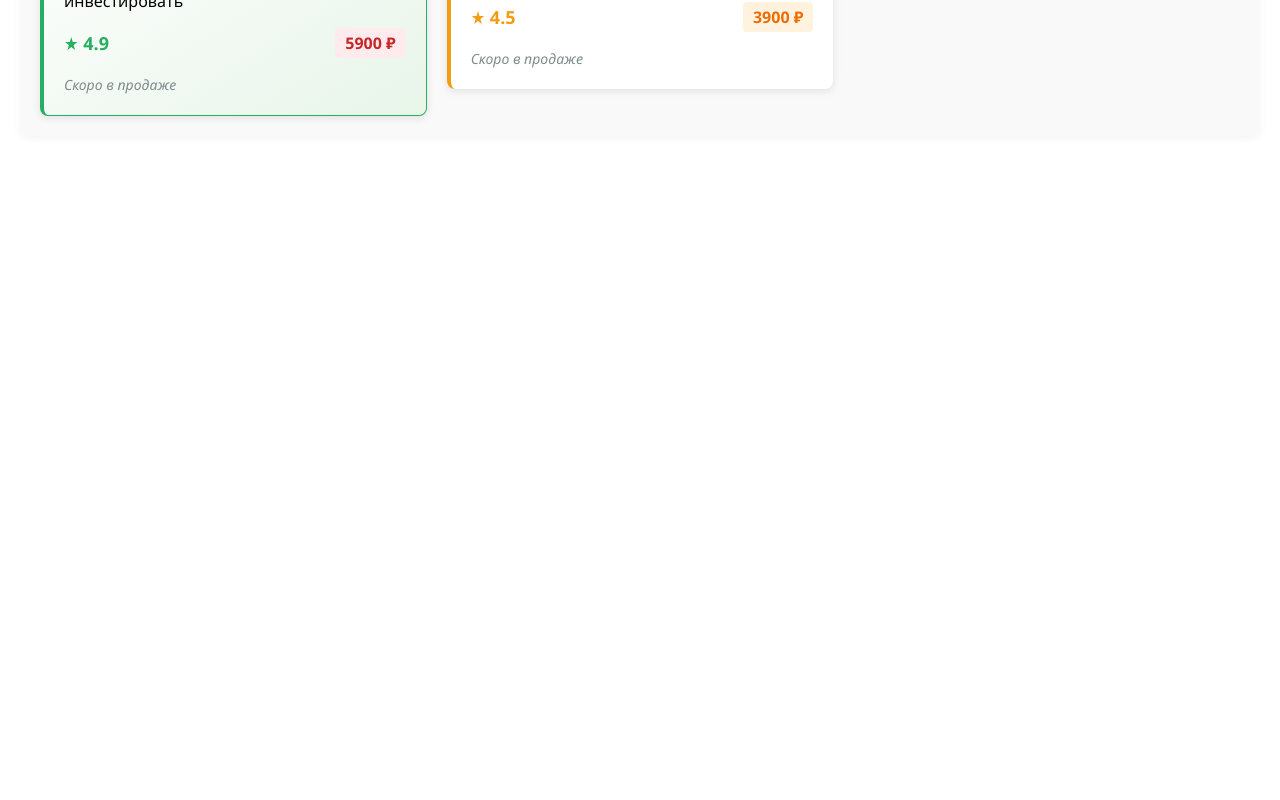
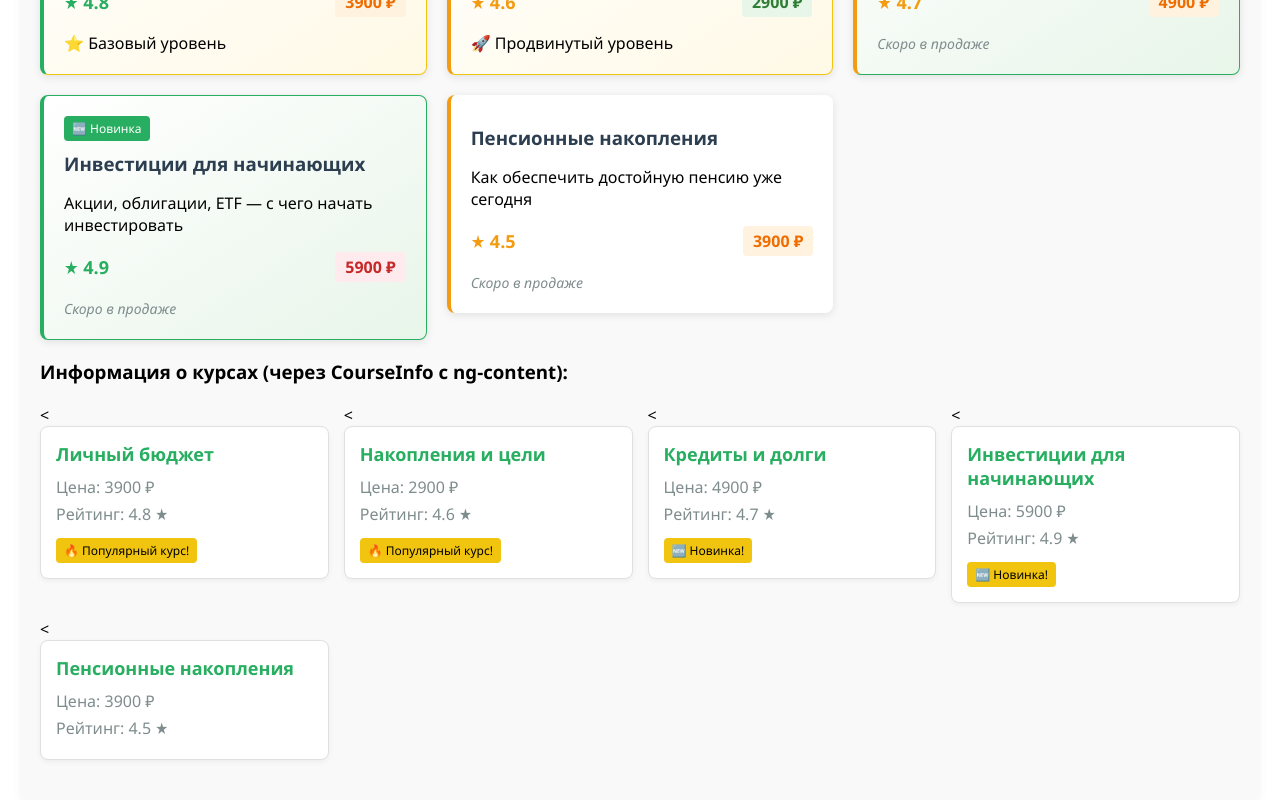
Before and after one commit to Aleksandr831/LB-1, an Angular app: page /about in a window 1280 px wide. Shown: the part 1074-1874 px from the top of the page. Before the commit the page ends 1218 px from the top, so only its background shows below. Built offline with nearby package versions, Linux system fonts and the light colour scheme.

Commit message:
Добавил лабораторную работу №4: вложенные компоненты, ng-content, ViewChild, ContentChild

```diff
--- a/src/app/about/about.html
+++ b/src/app/about/about.html
@@ -1,5 +1,12 @@
 <section>
    <h2>{{ pageTitle }}</h2>
+
+   <!-- Блок для ViewChild с шаблонной переменной -->
+   <div #infoBlock class="demo-section">
+      <h3>Демонстрация ViewChild:</h3>
+      <p>Этот блок мы получили через ViewChild и изменили его стили в коде</p>
+      <p>Фон стал зеленым, появилась зеленая рамка</p>
+   </div>
 
    <div [ngSwitch]="courseType" class="info-block">
       <ng-template ngSwitchCase="'all'">
@@ -26,8 +33,18 @@
       </ng-template>
    </div>
 
+   <h3>Все курсы (через CourseCard):</h3>
    <div class="courses-grid">
       <app-course-card *ngFor="let course of courses; index as i" [course]="course" [index]="i">
+         <span #extraContent class="extra-info" *ngIf="course.isPopular">⭐ Рекомендуем!</span>
       </app-course-card>
    </div>
+
+   <h3>Информация о курсах (через CourseInfo с ng-content):</h3>
+   <div class="courses-info">
+      <app-course-info *ngFor="let course of courses" [course]="course">
+         <span class="extra-info" *ngIf="course.isPopular">🔥 Популярный курс!</span>
+         <span class="extra-info" *ngIf="course.isNew">🆕 Новинка!</span>
+      </app-course-info>
+   </div>
 </section>
--- a/src/app/about/about.scss
+++ b/src/app/about/about.scss
@@ -61,3 +61,19 @@ h2 {
    gap: 20px;
    margin-top: 20px;
 }
+
+.courses-info {
+   display: grid;
+   grid-template-columns: repeat(auto-fill, minmax(250px, 1fr));
+   gap: 15px;
+   margin: 20px 0;
+}
+
+.extra-info {
+   display: inline-block;
+   margin-top: 8px;
+   padding: 4px 8px;
+   background-color: #f1c40f;
+   border-radius: 4px;
+   font-size: 12px;
+}
--- a/src/app/about/about.ts
+++ b/src/app/about/about.ts
@@ -1,17 +1,25 @@
-import { Component } from '@angular/core';
+import { Component, ViewChild, ElementRef, AfterViewInit } from '@angular/core';
 import { CommonModule } from '@angular/common';
 import { CourseCardComponent } from '../course-card/course-card';
+import { CourseInfo } from '../course-info/course-info';
+
 @Component({
   selector: 'app-about',
   standalone: true,
-  imports: [CommonModule, CourseCardComponent],
+  imports: [
+    CommonModule,
+    CourseCardComponent,
+    CourseInfo
+  ],
   templateUrl: './about.html',
   styleUrl: './about.scss'
 })
-export class About {
+export class About implements AfterViewInit {
   pageTitle: string = 'Все курсы платформы';
   courseType: string = 'all';
   condition: boolean = true;
+
+  @ViewChild('infoBlock') infoBlock!: ElementRef;
 
   courses: any[] = [
     {
@@ -64,4 +72,12 @@ export class About {
   toggle() {
     this.condition = !this.condition;
   }
+
+  ngAfterViewInit() {
+    console.log('Блок infoBlock:', this.infoBlock.nativeElement);
+    this.infoBlock.nativeElement.style.backgroundColor = '#e8f5e9';
+    this.infoBlock.nativeElement.style.border = '2px solid #27ae60';
+    this.infoBlock.nativeElement.style.padding = '15px';
+    this.infoBlock.nativeElement.style.borderRadius = '8px';
+  }
 }
--- a/src/app/course-card/course-card.scss
+++ b/src/app/course-card/course-card.scss
@@ -85,44 +85,6 @@
    .action-area {
       margin-top: 15px;
 
-      .counter-demo {
-         background: #f5f5f5;
-         padding: 10px;
-         border-radius: 4px;
-
-         p {
-            margin: 0 0 10px 0;
-            font-weight: bold;
-         }
-
-         button {
-            background: #27ae60;
-            color: white;
-            border: none;
-            width: 40px;
-            height: 40px;
-            border-radius: 4px;
-            margin-right: 10px;
-            cursor: pointer;
-            font-size: 18px;
-
-            &:hover {
-               background: #219a52;
-            }
-         }
-      }
-
-      .details-link {
-         display: inline-block;
-         color: #27ae60;
-         text-decoration: none;
-         font-weight: 500;
-
-         &:hover {
-            text-decoration: underline;
-         }
-      }
-
       .soon-badge {
          display: inline-block;
          color: #7f8c8d;
@@ -130,4 +92,14 @@
          font-size: 14px;
       }
    }
+
+   // Стили для контента, вставляемого через ng-content
+   ::ng-deep .extra-info {
+      display: inline-block;
+      margin-top: 10px;
+      padding: 4px 8px;
+      background-color: #f1c40f;
+      border-radius: 4px;
+      font-size: 12px;
+   }
 }
--- a/src/app/course-card/course-card.ts
+++ b/src/app/course-card/course-card.ts
@@ -1,4 +1,4 @@
-import { Component, Input } from '@angular/core';
+import { Component, Input, ContentChild, ElementRef, AfterContentInit } from '@angular/core';
 import { CommonModule } from '@angular/common';
 
 @Component({
@@ -8,9 +8,20 @@ import { CommonModule } from '@angular/common';
   templateUrl: './course-card.html',
   styleUrl: './course-card.scss'
 })
-export class CourseCardComponent {
+export class CourseCardComponent implements AfterContentInit {
   @Input() course: any;
   @Input() index: number = 0;
+
+  @ContentChild('extraContent') extraContent!: ElementRef;
+
+  ngAfterContentInit() {
+    console.log('Дополнительный контент:', this.extraContent);
+    if (this.extraContent) {
+      this.extraContent.nativeElement.style.color = '#27ae60';
+      this.extraContent.nativeElement.style.fontWeight = 'bold';
+      this.extraContent.nativeElement.style.fontSize = '14px';
+    }
+  }
 
   getRatingColor(rating: number): string {
     if (rating >= 4.8) return '#27ae60';
--- /dev/null
+++ b/src/app/course-info/course-info.html
@@ -0,0 +1,7 @@
+<<div class="course-info">
+   <h4>{{ course.name }}</h4>
+   <p>Цена: {{ course.price }} ₽</p>
+   <p>Рейтинг: {{ course.rating }} ★</p>
+
+   <ng-content></ng-content>
+   </div>
--- /dev/null
+++ b/src/app/course-info/course-info.scss
@@ -0,0 +1,18 @@
+.course-info {
+   padding: 15px;
+   border: 1px solid #e0e0e0;
+   border-radius: 8px;
+   background-color: white;
+   box-shadow: 0 2px 5px rgba(0, 0, 0, 0.05);
+
+   h4 {
+      margin: 0 0 10px 0;
+      color: #27ae60;
+      font-size: 18px;
+   }
+
+   p {
+      margin: 5px 0;
+      color: #7f8c8d;
+   }
+}
--- /dev/null
+++ b/src/app/course-info/course-info.ts
@@ -0,0 +1,13 @@
+import { Component, Input } from '@angular/core';
+import { CommonModule } from '@angular/common';
+
+@Component({
+  selector: 'app-course-info',
+  standalone: true,
+  imports: [CommonModule],
+  templateUrl: './course-info.html',
+  styleUrl: './course-info.scss'
+})
+export class CourseInfo {
+  @Input() course: any;
+}
--- a/src/app/courses/courses.html
+++ b/src/app/courses/courses.html
@@ -1,39 +1,35 @@
 <section>
-   <h2>🔥 {{ pageTitle }}</h2>
+   <h2>🔥 {{ pageTitle }}</h2> <!-- 1. ИНТЕРПОЛЯЦИЯ -->
 
+   <!-- 2. ПРИВЯЗКА К СВОЙСТВУ ЭЛЕМЕНТА -->
    <div class="demo-section">
-      <h3>1. Привязка к свойству элемента</h3>
+      <h3>1. Привязка к свойству элемента (property binding)</h3>
       <img [src]="courseImageUrl" [width]="imageWidth" [height]="imageHeight" alt="Курсы">
-      <p>Ширина картинки: {{ imageWidth }}px</p>
+      <p>Ширина картинки: {{ imageWidth }}px (значение из компонента)</p>
    </div>
 
+   <!-- 3. ПРИВЯЗКА МЕТОДА К СОБЫТИЮ -->
    <div class="demo-section">
-      <h3>2. Привязка метода к событию</h3>
+      <h3>2. Привязка метода к событию (event binding)</h3>
       <button (click)="buttonClicked()">Нажми меня!</button>
       <p *ngIf="clickMessage">{{ clickMessage }}</p>
    </div>
 
+   <!-- 4. ДВУСТОРОННЯЯ ПРИВЯЗКА + ПРИВЯЗКА К АТРИБУТУ -->
    <div class="demo-section">
-      <h3>3. Двусторонняя привязка и чат</h3>
-
+      <h3>3. Двусторонняя привязка + привязка к атрибуту</h3>
       <input [(ngModel)]="newComment" [placeholder]="inputPlaceholder" [maxLength]="inputMaxLength"
          class="comment-input">
-
       <button (click)="addComment()">Отправить</button>
 
       <div class="comments-list">
-         <p *ngFor="let comment of comments; index as i"
-            [class.special]="isSpecial && i === 0"
-            [class.important]="isImportant && i === 1"
-            [style.background-color]="commentBoxColor"
-            [style.font-size]="commentBoxFontSize">
-            {{ comment }}
-         </p>
+         <p *ngFor="let comment of comments; index as i">{{ comment }}</p>
       </div>
-
-      <p class="hint">Максимум символов: {{ inputMaxLength }}</p>
+      <p class="hint">Максимум символов: {{ inputMaxLength }} (привязка к атрибуту)</p>
+      <p class="hint">Текст в поле: "{{ newComment }}" (двусторонняя привязка)</p>
    </div>
 
+   <!-- 5. ПРИВЯЗКА К CSS КЛАССУ -->
    <div class="demo-section">
       <h3>4. Привязка к CSS классу</h3>
       <button (click)="toggleSpecial()">Переключить special</button>
@@ -43,6 +39,7 @@
       <p [class.important]="isImportant">important класс: {{ isImportant }}</p>
    </div>
 
+   <!-- 6. ПРИВЯЗКА К СТИЛЮ -->
    <div class="demo-section">
       <h3>5. Привязка к стилю</h3>
       <button (click)="changeColor('#ffeb3b')">Желтый</button>
```
Also changed, not shown: src/app/courses/courses.ts (+11 -7 lines), 1 other file (tests, documents, lock files or other folders).
